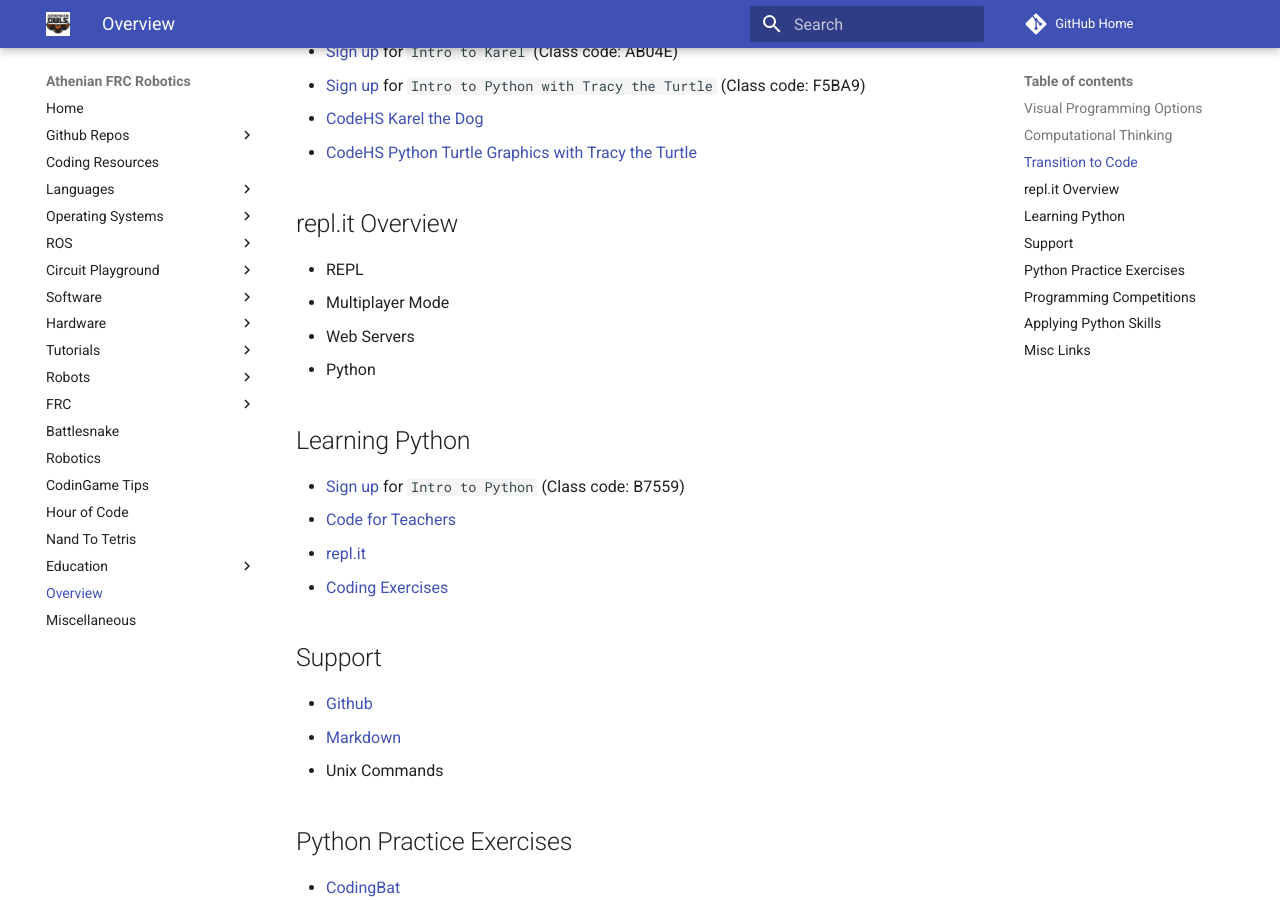
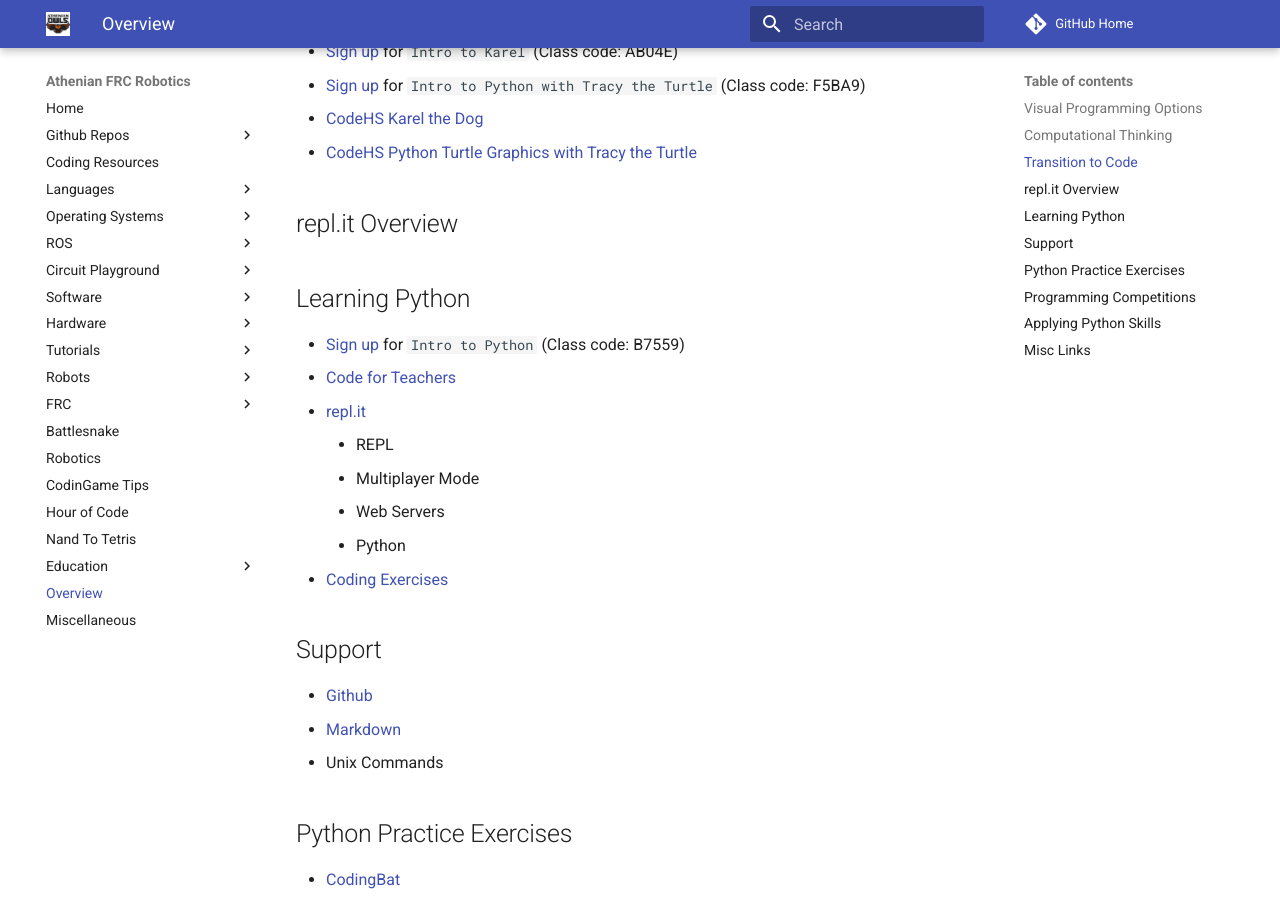
Before and after one commit to athenian-robotics/athenian-robotics-mkdocs, an MkDocs documentation site: the page built from docs/overview.md, in a window 1280 px wide and 900 px high, scrolled down 727 px. Built offline with MkDocs 1.6.1 and Material for MkDocs 9.7.7, drawn with Linux system fonts in a browser that asks for light colours; comment, search, counter and statistics services are not loaded.

Commit message:
Update docs

```diff
--- a/docs/overview.md
+++ b/docs/overview.md
@@ -22,15 +22,15 @@
 * [CodeHS Python Turtle Graphics with Tracy the Turtle](https://codehs.com/hoc_turtle)
 
 ## repl.it Overview
-* REPL
-* Multiplayer Mode
-* Web Servers
-* Python
 
 ## Learning Python
 * [Sign up](http://codehs.com/go/B7559) for ``Intro to Python`` (Class code: B7559)
 * [Code for Teachers](https://www.youtube.com/playlist?list=PLzP_6l8bQEa9Q-ARfEFsTuXk8GMHkKStD)
 * [repl.it](https://repl.it)
+    * REPL
+    * Multiplayer Mode
+    * Web Servers
+    * Python
 * [Coding Exercises](../python-basics)
 
 
```
